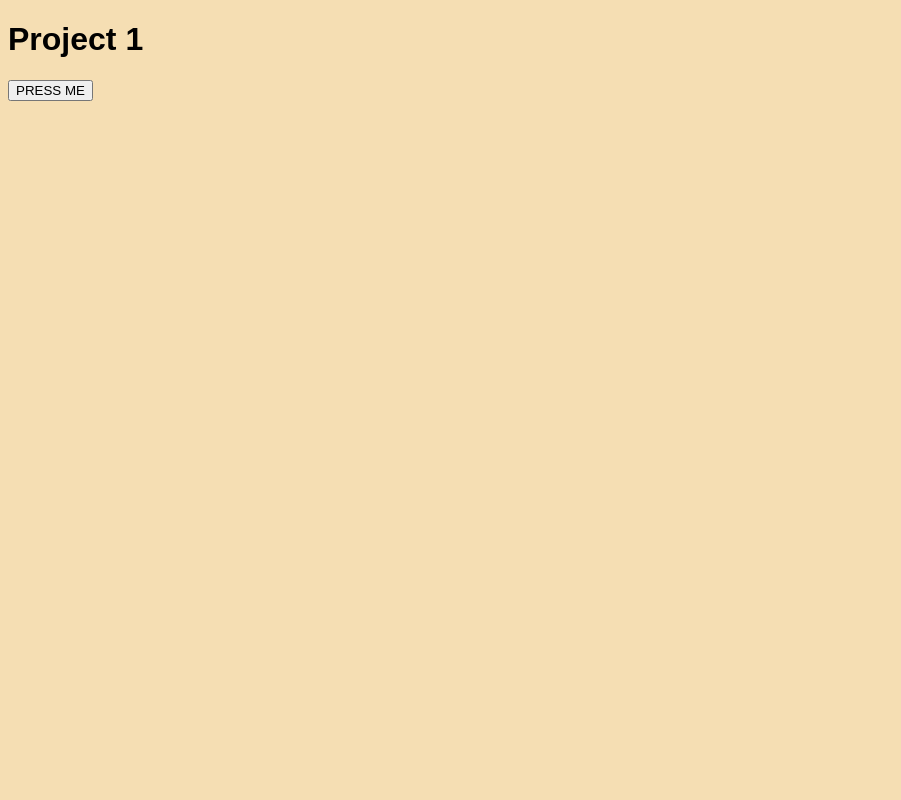
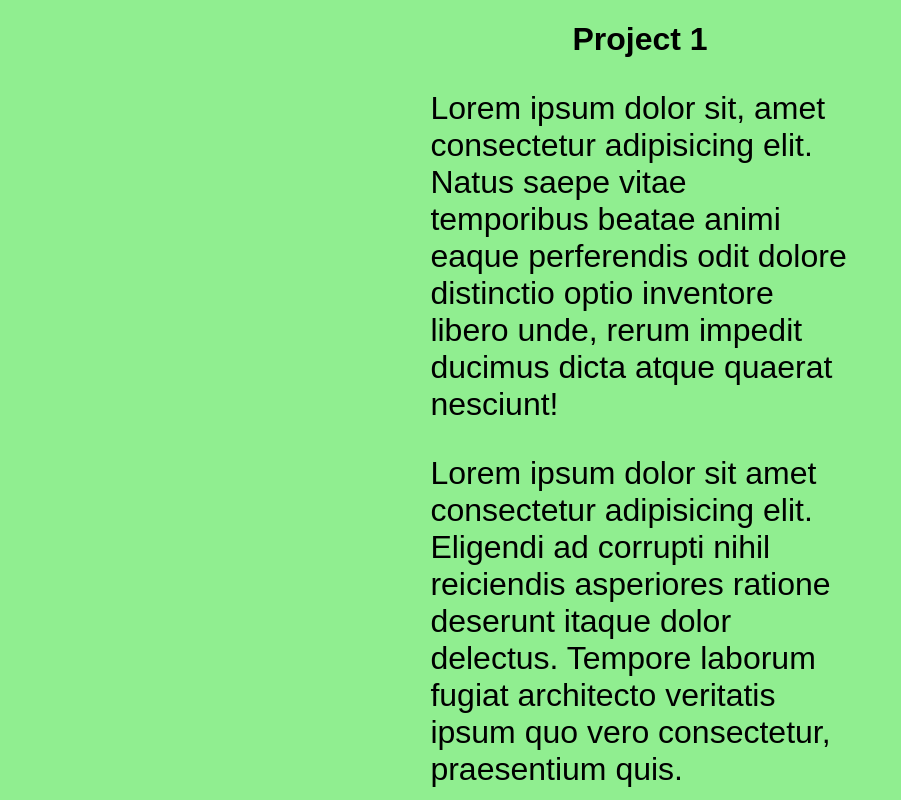
Before and after one commit to maxogle/project1, a plain HTML site: page index.html in a window 1280 px wide. Shown: the top 800 px of the page, without its empty margins (0-901 px from the left). Drawn offline with Linux system fonts and the light colour scheme.

Commit message:
Added Kindle Layout

```diff
--- a/index.html
+++ b/index.html
@@ -9,6 +9,9 @@
 </head>
 <body>
     <h1>Project 1</h1>
+    <p>Lorem ipsum dolor sit, amet consectetur adipisicing elit. Natus saepe vitae temporibus beatae animi eaque perferendis odit dolore distinctio optio inventore libero unde, rerum impedit ducimus dicta atque quaerat nesciunt!</p>
+    <p>Lorem ipsum dolor sit amet consectetur adipisicing elit. Eligendi ad corrupti nihil reiciendis asperiores ratione deserunt itaque dolor delectus. Tempore laborum fugiat architecto veritatis ipsum quo vero consectetur, praesentium quis.</p>
+    <p>Lorem ipsum dolor sit, amet consectetur adipisicing elit. Nostrum, provident! Accusantium tenetur iure fugit, nam sequi ipsum laborum et dolores quisquam laboriosam aut non numquam harum ea provident hic nihil!</p>
     <button id="btn">PRESS ME</button>
     <script src="./main.js"></script>
 </body>
--- a/main.css
+++ b/main.css
@@ -1,4 +1,14 @@
 body {
-    background-color: wheat;
+    background-color: lightgreen;
     font-family: sans-serif;
+    padding: 0 33%;
 }
+
+h1 {
+    font: 2.5em;
+    text-align: center;
+}
+
+p {
+    font-size: 2em;
+}
--- a/main.js
+++ b/main.js
@@ -1,4 +1,4 @@
-alert('JavaScript is running!')
+
 
 let btn = document.getElementById('btn')
 
```
